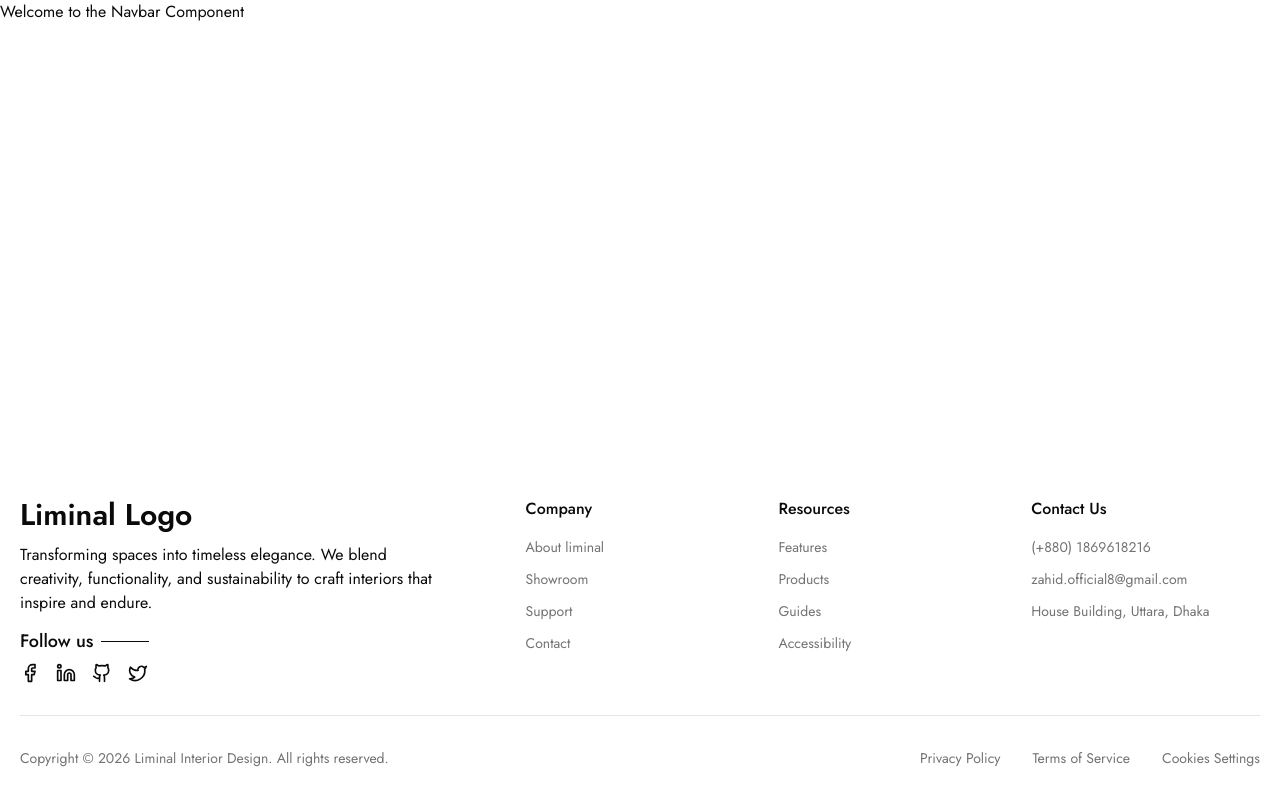
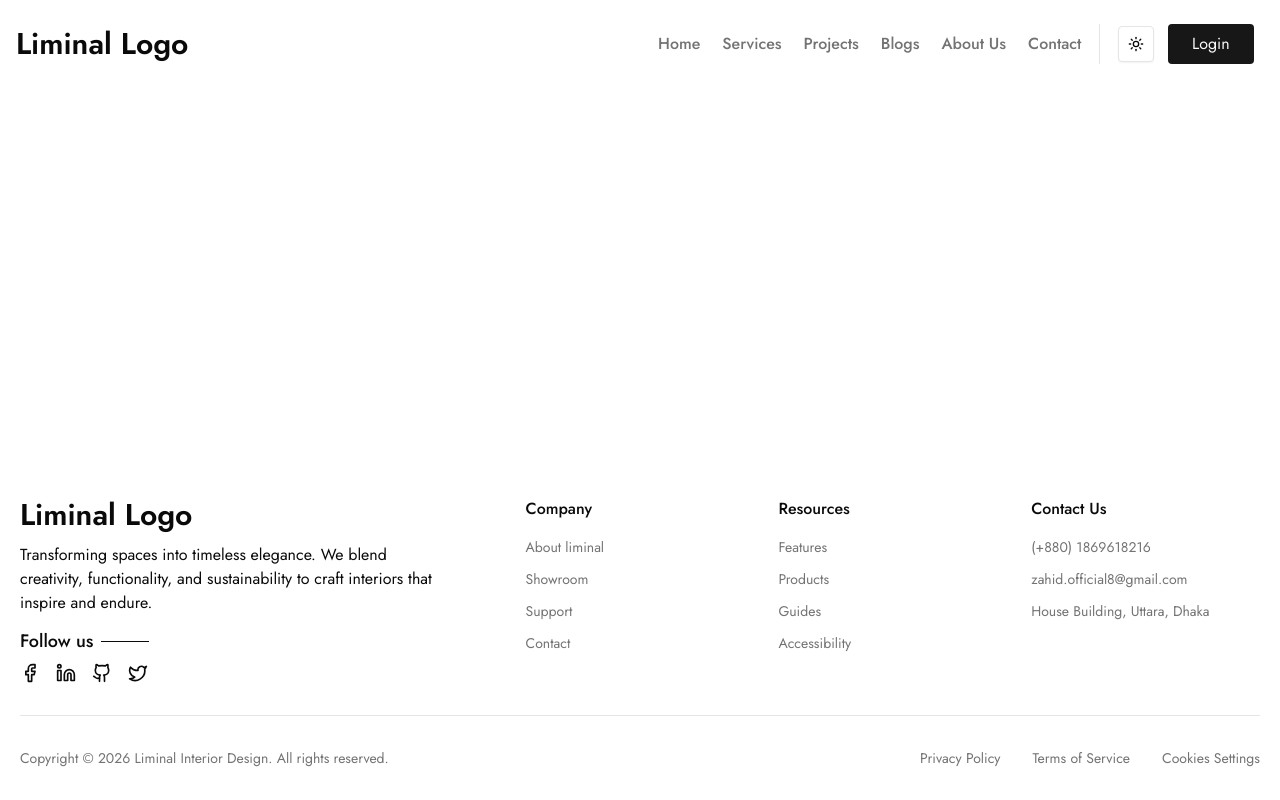
Before and after one commit to zahid-official/liminal-frontend, a Next.js app: page / in a window 1280 px wide. Built offline with nearby package versions, Linux system fonts and the light colour scheme.

Commit message:
feat: Add separator component, update navbar and button styles

```diff
--- a/src/components/shared/Navbar.tsx
+++ b/src/components/shared/Navbar.tsx
@@ -1,9 +1,91 @@
+import Link from "next/link";
+import Logo from "./Logo";
+import { ModeToggle } from "../ui/mode-toggler";
+import { Button } from "../ui/button";
+import {
+  DropdownMenu,
+  DropdownMenuContent,
+  DropdownMenuItem,
+  DropdownMenuSeparator,
+  DropdownMenuTrigger,
+} from "../ui/dropdown-menu";
+import { Menu } from "lucide-react";
+import { Separator } from "../ui/separator";
+
 // Navbar Component
 const Navbar = () => {
+  // Navigation links
+  const navLinks = [
+    { label: "Home", href: "/" },
+    { label: "Services", href: "/services" },
+    { label: "Projects", href: "/projects" },
+    { label: "Blogs", href: "/blogs" },
+    { label: "About Us", href: "/about-us" },
+    { label: "Contact", href: "/contact" },
+  ];
+
   return (
-    <div>
-      <h1>Welcome to the Navbar Component</h1>
-    </div>
+    <nav>
+      <div className="mx-auto flex max-w-7xl items-center justify-between gap-2 px-4 py-6">
+        {/* Logo */}
+        <Link href="/">
+          <Logo />
+        </Link>
+
+        <div className="flex items-center gap-2.5">
+          {/* Desktop Nav */}
+          <nav className="text-muted-foreground flex items-center gap-5.5 font-medium max-md:hidden">
+            {navLinks?.map((item, idx) => (
+              <Link key={idx} href={item?.href} className="hover:text-primary">
+                {item?.label}
+              </Link>
+            ))}
+          </nav>
+
+          <Separator orientation="vertical" className="mx-2 max-md:hidden" />
+
+          {/* Cart & Buttons */}
+          <div className="flex items-center md:gap-3.5">
+            <div className="gap-2.5 flex items-center justify-center">
+              <ModeToggle />
+            </div>
+
+            <Link href={"/login"}>
+              <Button className="max-md:hidden px-6 text-base">Login</Button>
+            </Link>
+          </div>
+
+          {/* Mobile Menu Button */}
+          <nav className="relative">
+            <DropdownMenu>
+              <DropdownMenuTrigger asChild>
+                <Button variant="outline" size="icon" className="md:hidden">
+                  <Menu className="h-5 w-5" />
+                </Button>
+              </DropdownMenuTrigger>
+
+              <DropdownMenuContent className="w-52 -right-4.5 top-1 absolute border p-3 md:hidden">
+                {navLinks?.map((item, idx) => (
+                  <DropdownMenuItem key={idx} className="cursor-pointer">
+                    <Link href={item?.href} className="hover:text-primary">
+                      {item?.label}
+                    </Link>
+                  </DropdownMenuItem>
+                ))}
+
+                <DropdownMenuSeparator className="mt-2.5" />
+                {/* Buttons */}
+                <DropdownMenuItem asChild className="p-0">
+                  <Link href={"/login"}>
+                    <Button className="w-full mt-1.5">Login</Button>
+                  </Link>
+                </DropdownMenuItem>
+              </DropdownMenuContent>
+            </DropdownMenu>
+          </nav>
+        </div>
+      </div>
+    </nav>
   );
 };
 
--- a/src/components/ui/button.tsx
+++ b/src/components/ui/button.tsx
@@ -5,41 +5,37 @@ import { Slot } from "radix-ui"
 import { cn } from "@/lib/utils"
 
 const buttonVariants = cva(
-  "group/button inline-flex shrink-0 items-center justify-center rounded-lg border border-transparent bg-clip-padding text-sm font-medium whitespace-nowrap transition-all outline-none select-none focus-visible:border-ring focus-visible:ring-3 focus-visible:ring-ring/50 active:translate-y-px disabled:pointer-events-none disabled:opacity-50 aria-invalid:border-destructive aria-invalid:ring-3 aria-invalid:ring-destructive/20 dark:aria-invalid:border-destructive/50 dark:aria-invalid:ring-destructive/40 [&_svg]:pointer-events-none [&_svg]:shrink-0 [&_svg:not([class*='size-'])]:size-4",
+  "inline-flex items-center justify-center gap-2 whitespace-nowrap text-sm font-medium transform-gpu will-change-transform transition-transform duration-200 ease-[cubic-bezier(0.215,0.61,0.355,1)] active:duration-[120ms] active:scale-95 disabled:pointer-events-none disabled:opacity-50 [&_svg]:pointer-events-none [&_svg:not([class*='size-'])]:size-4 shrink-0 [&_svg]:shrink-0 outline-none focus-visible:border-ring focus-visible:ring-ring/50 focus-visible:ring-[3px] aria-invalid:ring-destructive/20 dark:aria-invalid:ring-destructive/40 aria-invalid:border-destructive cursor-pointer rounded-none text-base font-normal",
   {
     variants: {
       variant: {
-        default: "bg-primary text-primary-foreground [a]:hover:bg-primary/80",
+        default:
+          "bg-primary rounded text-primary-foreground hover:bg-primary/90",
+        secondary:
+          "bg-secondary rounded text-secondary-foreground hover:bg-secondary/80",
         outline:
-          "border-border bg-background hover:bg-muted hover:text-foreground aria-expanded:bg-muted aria-expanded:text-foreground dark:border-input dark:bg-input/30 dark:hover:bg-input/50",
-        secondary:
-          "bg-secondary text-secondary-foreground hover:bg-secondary/80 aria-expanded:bg-secondary aria-expanded:text-secondary-foreground",
+          "border bg-background rounded shadow-xs hover:bg-accent hover:text-accent-foreground dark:bg-input/30 dark:border-input dark:hover:bg-input/50",
         ghost:
-          "hover:bg-muted hover:text-foreground aria-expanded:bg-muted aria-expanded:text-foreground dark:hover:bg-muted/50",
+          "hover:bg-accent rounded hover:text-accent-foreground dark:hover:bg-accent/50",
         destructive:
-          "bg-destructive/10 text-destructive hover:bg-destructive/20 focus-visible:border-destructive/40 focus-visible:ring-destructive/20 dark:bg-destructive/20 dark:hover:bg-destructive/30 dark:focus-visible:ring-destructive/40",
+          "bg-destructive rounded text-white hover:bg-destructive/90 focus-visible:ring-destructive/20 dark:focus-visible:ring-destructive/40 dark:bg-destructive/60",
         link: "text-primary underline-offset-4 hover:underline",
       },
       size: {
-        default:
-          "h-8 gap-1.5 px-2.5 has-data-[icon=inline-end]:pr-2 has-data-[icon=inline-start]:pl-2",
-        xs: "h-6 gap-1 rounded-[min(var(--radius-md),10px)] px-2 text-xs in-data-[slot=button-group]:rounded-lg has-data-[icon=inline-end]:pr-1.5 has-data-[icon=inline-start]:pl-1.5 [&_svg:not([class*='size-'])]:size-3",
-        sm: "h-7 gap-1 rounded-[min(var(--radius-md),12px)] px-2.5 text-[0.8rem] in-data-[slot=button-group]:rounded-lg has-data-[icon=inline-end]:pr-1.5 has-data-[icon=inline-start]:pl-1.5 [&_svg:not([class*='size-'])]:size-3.5",
-        lg: "h-9 gap-1.5 px-2.5 has-data-[icon=inline-end]:pr-3 has-data-[icon=inline-start]:pl-3",
-        icon: "size-8",
-        "icon-xs":
-          "size-6 rounded-[min(var(--radius-md),10px)] in-data-[slot=button-group]:rounded-lg [&_svg:not([class*='size-'])]:size-3",
-        "icon-sm":
-          "size-7 rounded-[min(var(--radius-md),12px)] in-data-[slot=button-group]:rounded-lg",
-        "icon-lg": "size-9",
+        default: "h-10 px-4 py-2 has-[>svg]:px-3",
+        sm: "h-9 text-sm font-medium gap-1.5 px-3 has-[>svg]:px-2.5",
+        lg: "h-11 px-6 has-[>svg]:px-4 font-medium hover:bg-white hover:text-black border border-black",
+        icon: "size-9",
+        "icon-sm": "size-8",
+        "icon-lg": "size-10",
       },
     },
     defaultVariants: {
       variant: "default",
       size: "default",
     },
-  }
-)
+  },
+);
 
 function Button({
   className,
--- /dev/null
+++ b/src/components/ui/separator.tsx
@@ -0,0 +1,28 @@
+"use client"
+
+import * as React from "react"
+import { Separator as SeparatorPrimitive } from "radix-ui"
+
+import { cn } from "@/lib/utils"
+
+function Separator({
+  className,
+  orientation = "horizontal",
+  decorative = true,
+  ...props
+}: React.ComponentProps<typeof SeparatorPrimitive.Root>) {
+  return (
+    <SeparatorPrimitive.Root
+      data-slot="separator"
+      decorative={decorative}
+      orientation={orientation}
+      className={cn(
+        "shrink-0 bg-border data-horizontal:h-px data-horizontal:w-full data-vertical:w-px data-vertical:self-stretch",
+        className
+      )}
+      {...props}
+    />
+  )
+}
+
+export { Separator }
```
